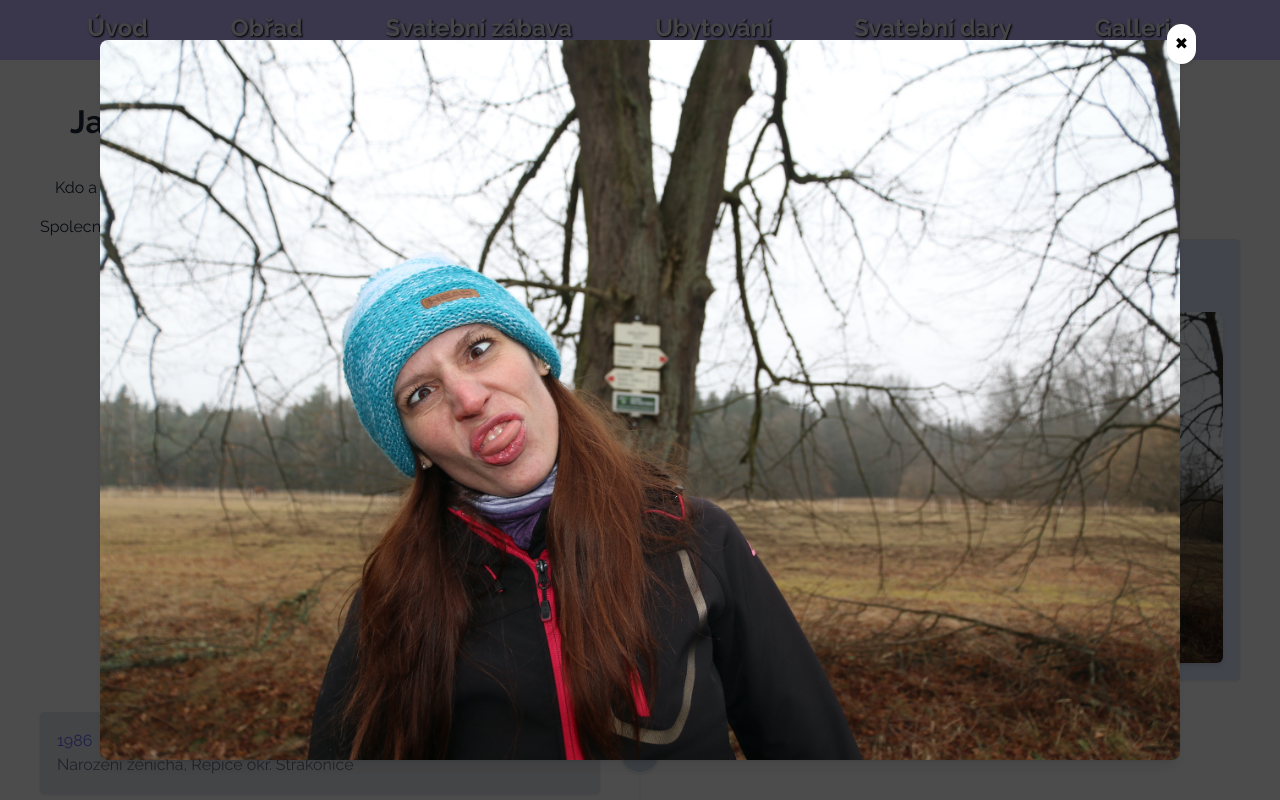
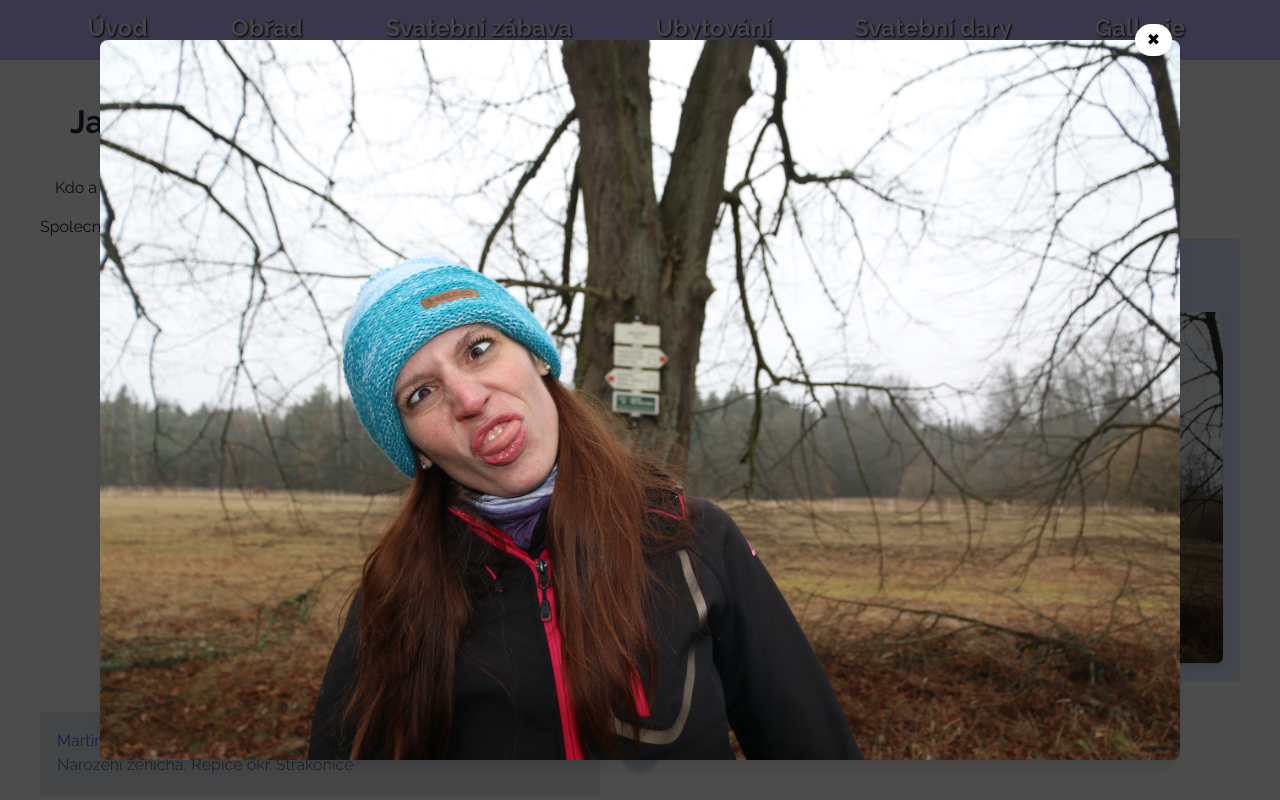
Before and after one commit to martin-1415/svatbaFE, a Next.js app: page /about in a window 1280 px wide. Both pictures are taken after a click on the picture 960 px from the left and 487 px from the top of the page. Shown: the top 800 px of the page. Built offline with nearby package versions, Linux system fonts and the light colour scheme.

Commit message:
timeline added

```diff
--- a/src/app/components/Timeline/Timeline.tsx
+++ b/src/app/components/Timeline/Timeline.tsx
@@ -36,10 +36,7 @@ export default function Timeline() {
 
                 <TimelineItem date={'2018'} text={'Martin si zamiluje film Pan a Paní Adelmanovi a hlavně její představitelku Doriu Tillier. '} imgUrl={'tillier.png'}  sex={SexEnum.y}/>
 
-                <TimelineItem date={'2018'} text={'Otráven samotou, Martin píše svědkyni, která pracuje ve školce, zda pro něj v práci nemá nějakou učitelku. Nejlíp s ostrym nosem. "Máme, ale má 180 cm a je zadaná", zněla odpověď.'} imgUrl={'sarka.png'}  sex={SexEnum.y}/>
-
-                <TimelineItem date={'2018'} text={'A tak po pár bavorskejch pivech, Martin píše motivační dopis, proč by pro Šárku chtěl pracovat. A že její školka ' +
-                    'nutně potřebuje jeho IT řešení.'}   sex={SexEnum.y}/>
+                <TimelineItem date={'2018'} text={'Otráven samotou, Martin píše svědkyni, která pracuje ve školce, zda pro něj v práci nemá nějakou učitelku. Nejlíp s ostrym nosem. "Máme, ale je to ředitelka, má 180 cm a je zadaná", zněla odpověď.'} imgUrl={'sarka.png'}  sex={SexEnum.y}/>
 
                 <TimelineItem date={'2018'} text={'A tak po pár bavorskejch pivech, Martin píše motivační dopis, proč by pro Šárku chtěl pracovat. A že její školka ' +
                     'nutně potřebuje jeho IT řešení.'}   sex={SexEnum.y}/>
--- a/src/app/components/Timeline/TimelineItem.tsx
+++ b/src/app/components/Timeline/TimelineItem.tsx
@@ -9,10 +9,12 @@ export default function TimelineItem({date,text,imgUrl,sex}:IItemProps) {
 
     let bgcolor:string = 'bg-gray-200';
     let iconColor:string = 'bg-gray-200';
+    let name:string = 'Martin';
 
     if(sex == SexEnum.x){
         bgcolor='bg-indigo-100';
         iconColor='bg-indigo-100';
+        name= 'Šárka';
     }
 
     return (
@@ -29,7 +31,7 @@ export default function TimelineItem({date,text,imgUrl,sex}:IItemProps) {
         </div>
         {/* Card  -->*/}
         <div className={ `${bgcolor} w-[calc(100%-4rem)] md:w-[calc(50%-2.5rem)] p-4 rounded border border-slate-200 shadow`}>
-            <div className="font-caveat font-medium text-indigo-500">{date}</div>
+            <div className="font-caveat font-medium text-indigo-500">{name}{date}</div>
             <div className="text-slate-500">{text}</div>
             {imgUrl &&
                 <img src={'/gallery/timeline/'.concat(imgUrl)} alt='mini foto'
@@ -47,7 +49,7 @@ export default function TimelineItem({date,text,imgUrl,sex}:IItemProps) {
             >
                 <div className="relative">
                     <button
-                        className="absolute -top-4 -right-4 bg-white text-black rounded-full p-2 shadow-md hover:bg-gray-300"
+                        className="absolute -top-4 right-2 bg-white text-black rounded-full px-3 py-1 shadow-md hover:bg-gray-300"
                         onClick={() => setIsOpen(false)}
                     >
                         ✖
```
